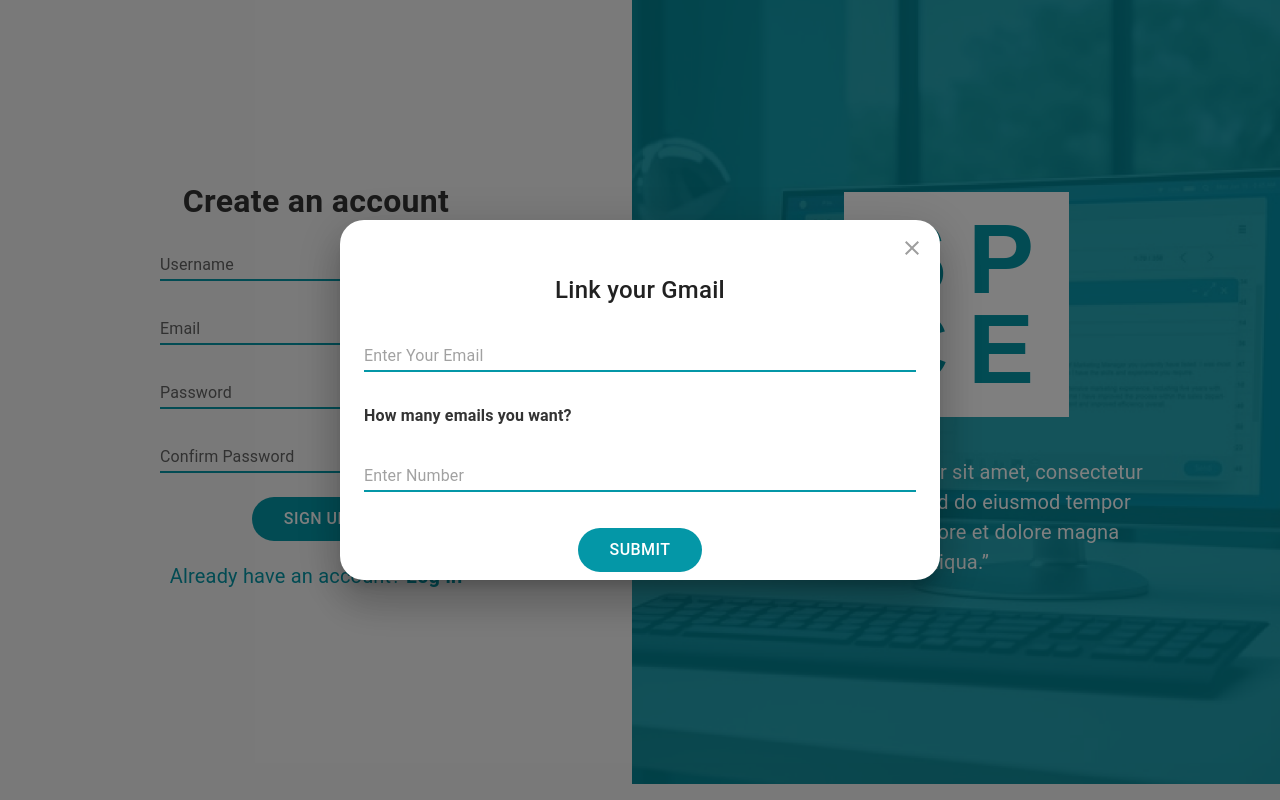
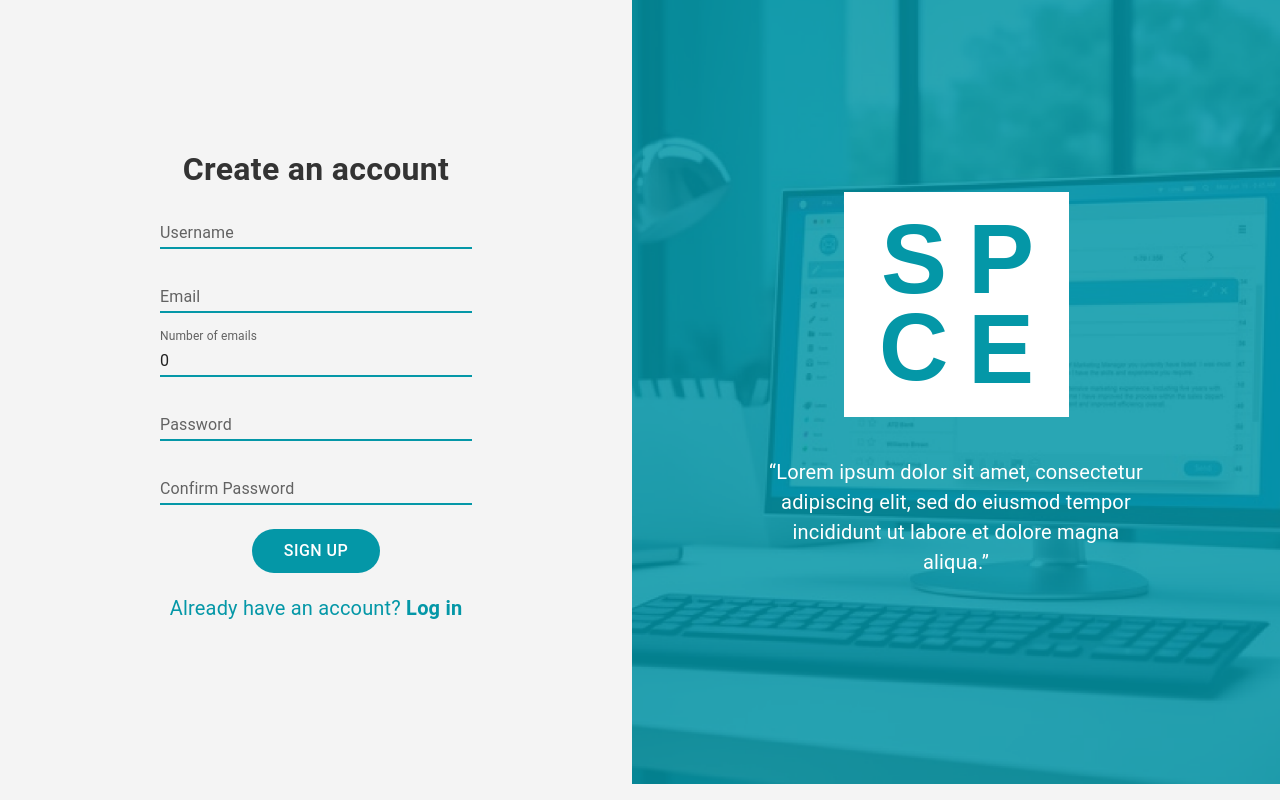
Before and after one commit to Chandanpt/spce-dev, a Next.js app: page /register in a window 1280 px wide. Built offline with nearby package versions, Linux system fonts and the light colour scheme.

Commit message:
Validation added for signup page

```diff
--- a/src/pages/register/LinkMailModal.tsx
+++ b/src/pages/register/LinkMailModal.tsx
@@ -10,24 +10,45 @@ import CloseIcon from "@mui/icons-material/Close";
 import Typography from "@mui/material/Typography";
 import { Box, FormControl, TextField } from "@mui/material";
 import StyledButton from "@/components/Button";
+import axios from "axios";
+import { Credentials } from ".";
 
-interface Credentials {
-  email: string;
-  password: string;
-}
+export default function LinkMailModal({
+  open,
+  credentials,
+  onClose, // Added onClose prop to handle modal closure
+}: {
+  open: boolean;
+  credentials: Credentials;
+  onClose: () => void;
+}) {
+  const [openModal, setOpenModal] = React.useState(false);
 
-export default function LinkMailModal() {
-  const [open, setOpen] = React.useState(true);
-  const [credentials, setCredentials] = React.useState<Credentials>({
-    email: "",
-    password: "",
-  });
+  const handleClose = () => {
+    setOpenModal(false);
+    onClose();
+  };
 
-  const handleClickOpen = () => {
-    setOpen(true);
-  };
-  const handleClose = () => {
-    setOpen(false);
+  const registerHandler = () => {
+    const url = "http://192.168.0.12:8000/authorize/";
+
+    axios
+      .post(url, {
+        body: credentials,
+      })
+      .then((response) => {
+        const authorizationUrl = response.data?.authorization_url;
+        // window.open(authorizationUrl);
+
+        const link = document.createElement("a");
+        link.href = authorizationUrl;
+        link.target = "_blank";
+        link.click();
+        document.body.removeChild(link);
+      })
+      .catch((error) => {
+        console.error("Registration failed", error);
+      });
   };
 
   return (
@@ -38,7 +59,7 @@ export default function LinkMailModal() {
       sx={{
         "& .MuiDialog-paper": {
           width: "100%",
-          borderRadius: "24px"
+          borderRadius: "24px",
         },
       }}
     >
@@ -126,7 +147,7 @@ export default function LinkMailModal() {
         </FormControl>
       </DialogContent>
       <DialogActions sx={{ display: "flex", justifyContent: "center" }}>
-        <StyledButton onClick={() => console.log("This is the submitHandler")} title="SUBMIT" />
+        <StyledButton onClick={registerHandler} title="SUBMIT" />
       </DialogActions>
     </Dialog>
   );
--- a/src/pages/register/index.tsx
+++ b/src/pages/register/index.tsx
@@ -1,4 +1,4 @@
-import React, { ChangeEvent, useState } from "react";
+import React, { useState } from "react";
 import {
   Box,
   Divider,
@@ -9,47 +9,83 @@ import {
   Typography,
 } from "@mui/material";
 import LoginBackground from "@/components/LoginBackground";
-import { Label } from "@mui/icons-material";
 import StyledButton from "@/components/Button";
-import Image from "next/image";
-import google from "../../assets/google.svg";
 import { useRouter } from "next/router";
-import LinkMailModal from "./LinkMailModal";
 import axios from "axios";
 
-interface Credentials {
+export interface Credentials {
   username: string;
   email: string;
+  emailQuantity: number;
   password: string;
   confirmpassword: string;
-  [key: string]: string;
+  [key: string]: string | number;
 }
 
 const Register = () => {
   const [credentials, setCredentials] = useState<Credentials>({
     username: "",
     email: "",
+    emailQuantity: 0,
     password: "",
     confirmpassword: "",
   });
 
+  const [validationErrors, setValidationErrors] = useState<
+    Record<string, string>
+  >({});
+
   const router = useRouter();
+
+  const isPasswordValid = (password: string): boolean => {
+    // At least 8 characters, 1 uppercase, 1 lowercase, and 1 special character
+    // const passwordRegex = /^(?=.*[a-z])(?=.*[A-Z])(?=.*\d)(?=.*[@$!%*?&])[A-Za-z\d@$!%*?&]{8,}$/;
+    const passwordRegex =
+      /^(?=.*[a-z])(?=.*[A-Z])(?=.*\d)(?=.*[@$!%*?&])[A-Za-z\d@$!%*?&]{8,}$/;
+    return passwordRegex.test(password);
+  };
 
   const handleInputChange: React.ChangeEventHandler<HTMLInputElement> = (
     event
   ) => {
     const property = event.target.name;
+    const { value } = event.target;
 
-    if (property in credentials) {
-      const { value } = event.target;
     setCredentials((prevCredentials) => ({
       ...prevCredentials,
       [property]: value,
+    }));
+
+    // Clear password match error when typing in password or confirm password
+    if (property === "password" || property === "confirmpassword") {
+      setValidationErrors((prevErrors) => ({
+        ...prevErrors,
+        confirmpassword: "",
       }));
     }
   };
 
   const registerHandler = () => {
+    const errors: Record<string, string> = {};
+
+    Object.keys(credentials).forEach((property) => {
+      const value = credentials[property].toString().trim();
+      if (value === "") {
+        errors[property] = "Please fill the empty field";
+      }
+    });
+
+    if (!isPasswordValid(credentials.password)) {
+      errors.password = "Password should be minimum 8 characters with atleast 1 lowercase, uppercase, number and special character!";
+    }
+
+    if (credentials.password !== credentials.confirmpassword) {
+      errors.confirmpassword = "Password does not match";
+    }
+
+    setValidationErrors(errors);
+
+    if (Object.keys(errors).length === 0) {
       const url = "http://192.168.0.12:8000/authorize/";
 
       axios
@@ -58,7 +94,6 @@ const Register = () => {
         })
         .then((response) => {
           const authorizationUrl = response.data?.authorization_url;
-        // window.open(authorizationUrl);
 
           const link = document.createElement("a");
           link.href = authorizationUrl;
@@ -69,6 +104,7 @@ const Register = () => {
         .catch((error) => {
           console.error("Registration failed", error);
         });
+    }
   };
 
   return (
@@ -105,14 +141,17 @@ const Register = () => {
                 defaultValue=""
                 required
                 sx={{ width: "100%" }}
+                error={!!validationErrors[item]}
               >
                 <TextField
                   id={item}
                   name={item}
-                  type={index > 1 ? "password" : "text"}
+                  type={index > 2 ? "password" : "text"}
                   label={
-                    index === 3
+                    index === 4
                       ? "Confirm Password"
+                      : index === 2
+                      ? "Number of emails"
                       : item.charAt(0).toUpperCase() + item.slice(1)
                   }
                   variant="standard"
@@ -137,6 +176,9 @@ const Register = () => {
                     },
                   }}
                 />
+                <FormHelperText sx={{ margin: "0px" }}>
+                  {validationErrors[item]}
+                </FormHelperText>
               </FormControl>
             ))}
             <Box
@@ -177,7 +219,6 @@ const Register = () => {
           </Box>
         </Grid>
       </Grid>
-      <LinkMailModal />
     </>
   );
 };
```
Lines whose indentation alone changed are shown as unchanged.
